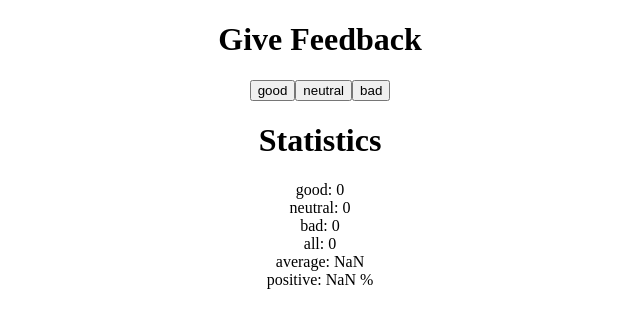
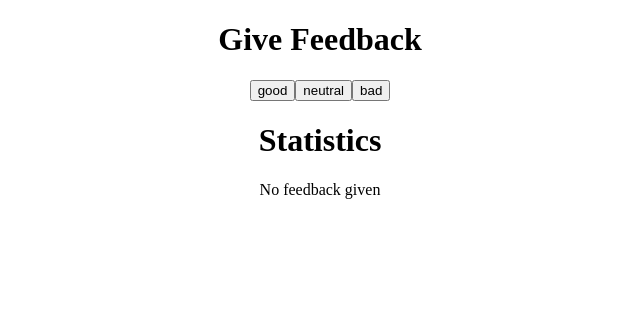
Before and after one commit to stern9/fsopen, a React (Create React App) app in the folder part1_solutions/unicafe-app/: page / in a window 1280 px wide. Shown: the top 328 px of the page, without its empty margins (320-960 px from the left). Built offline with nearby package versions, Linux system fonts and the light colour scheme.

Commit message:
1.9: unicafe step4 - solution

```diff
--- a/part1_solutions/unicafe-app/src/Statistics.js
+++ b/part1_solutions/unicafe-app/src/Statistics.js
@@ -4,6 +4,15 @@ function Statistics({ good, neutral, bad }) {
   const addAll = good + neutral + bad;
   const averageScore = (good * 1 + neutral * 0 + bad * -1) / addAll;
   const positivePercentage = (good / addAll) * 100;
+
+  if (addAll === 0) {
+    return (
+      <div>
+        <h1>Statistics</h1>
+        <div>No feedback given</div>
+      </div>
+    );
+  }
 
   return (
     <div>
```
